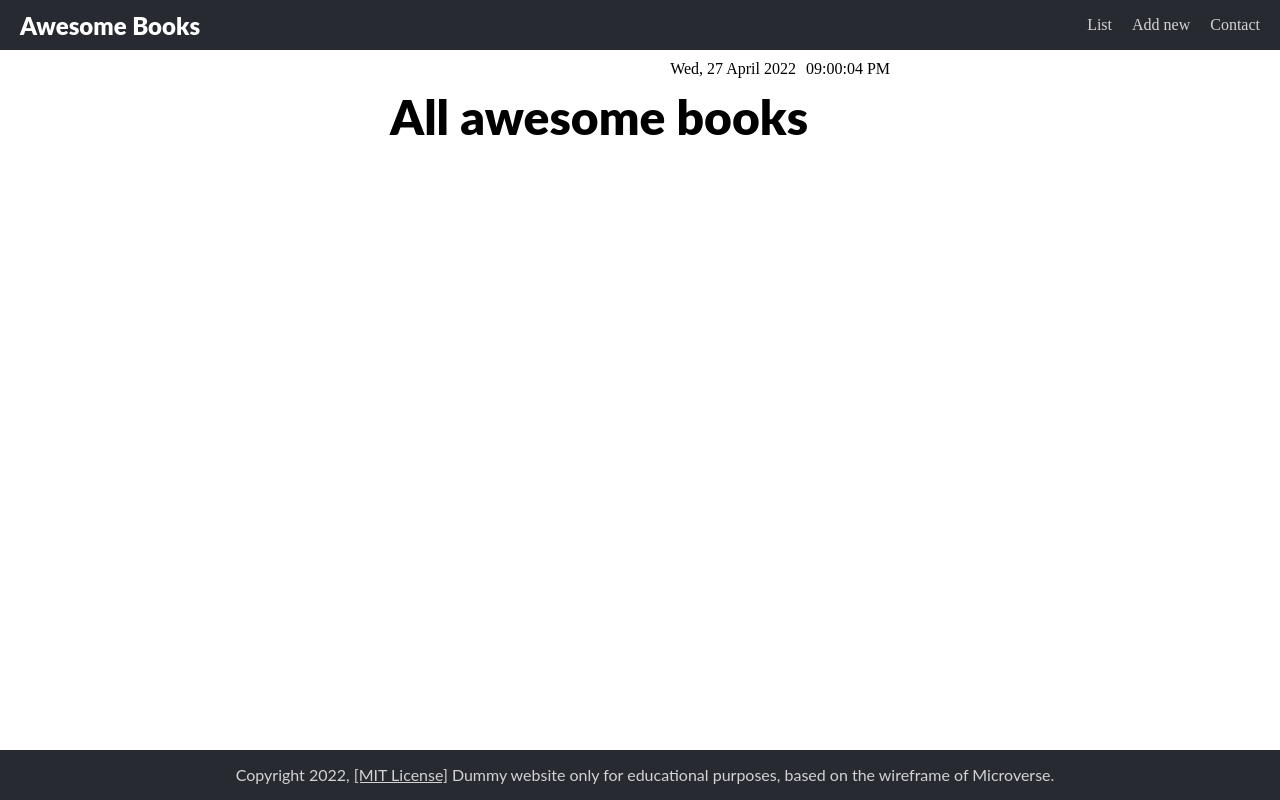
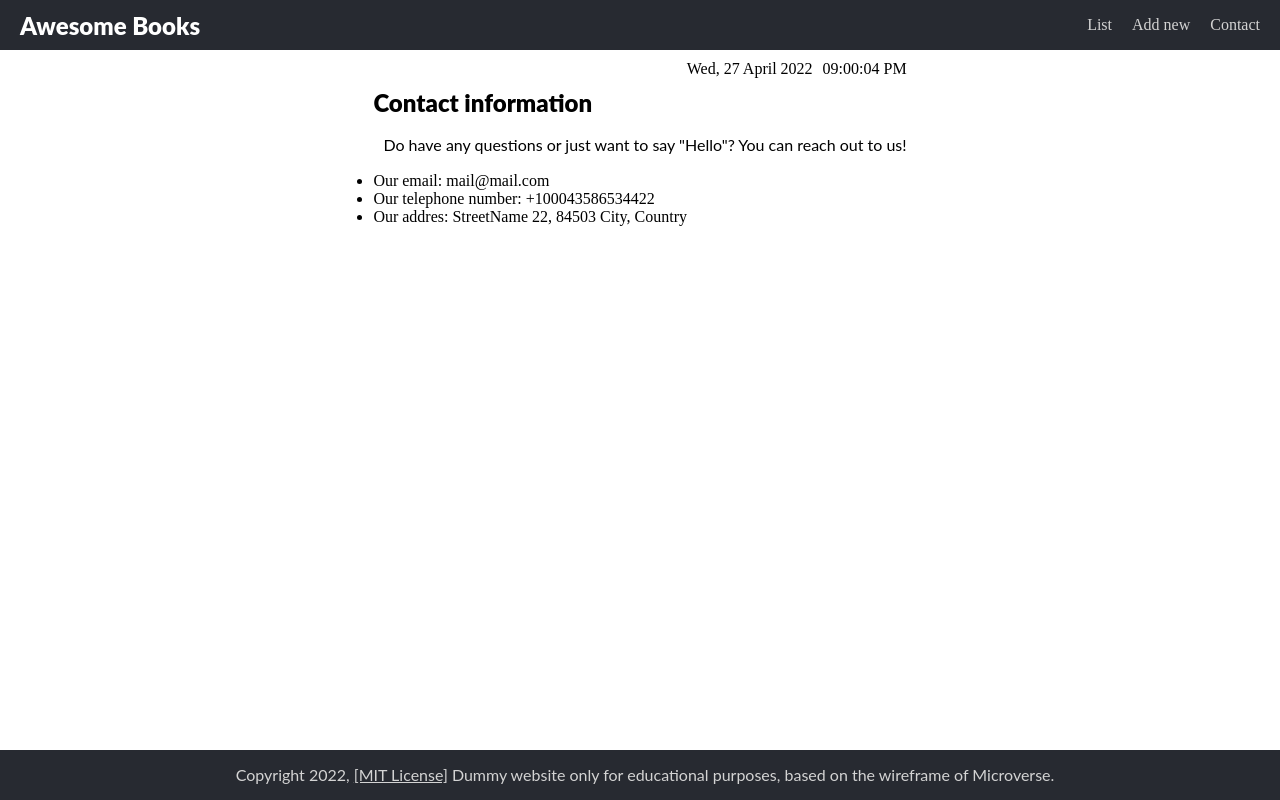
Before and after one commit to AntonioHincapie/awesome-books, a website: page index.html in a window 1280 px wide. Drawn offline with Linux system fonts and the light colour scheme.

Commit message:
Add Contact information.

```diff
--- a/index.html
+++ b/index.html
@@ -23,8 +23,9 @@
         <div id="date"></div>
         <div id="clock"></div>
       </div>
-      <h1>All awesome books</h1>
-      <div id="books"></div>
+
+      <div id="books"><h1>All awesome books</h1></div>
+
       <form id="addbook">
         <h2>Add a new book</h2>
         <div>
@@ -37,7 +38,17 @@
         </div>
         <button id="btn">Add</button>
       </form>
-      <div id="contact"></div>
+      <div id="contact">
+        <h2>Contact information</h2>
+        </br>
+        <p>Do have any questions or just want to say "Hello"? You can reach out to us!</p>
+        </br>
+        <ul>
+          <li>Our email: mail@mail.com</li>
+          <li>Our telephone number: +100043586534422</li>
+          <li>Our addres: StreetName 22, 84503 City, Country</li>
+        </ul>
+      </div>
     </main>
     <footer>
       <p>
```
